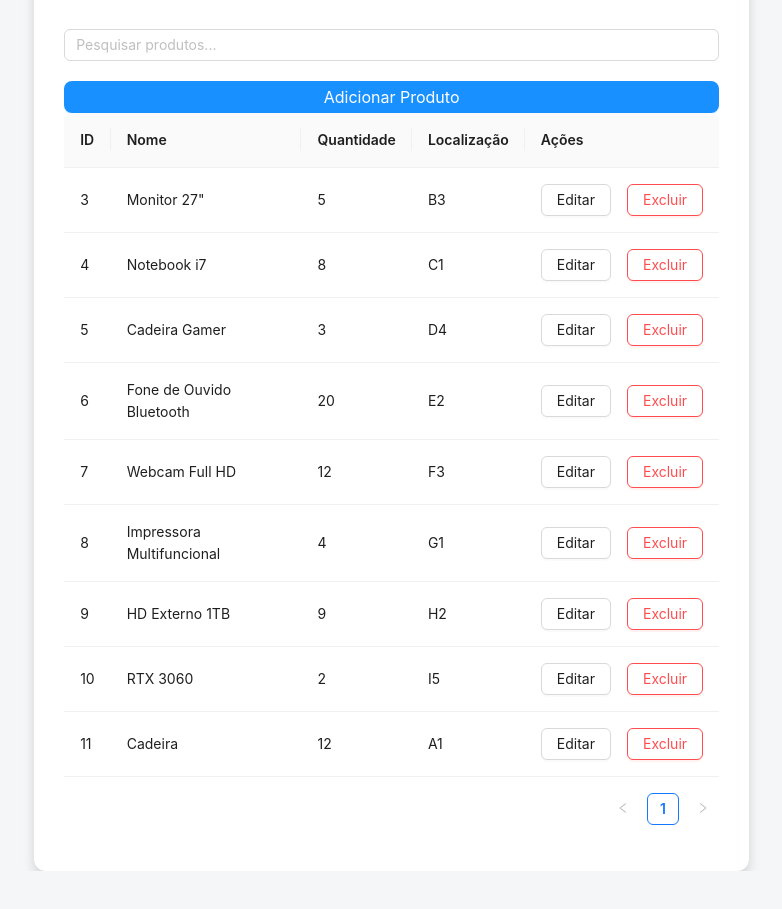
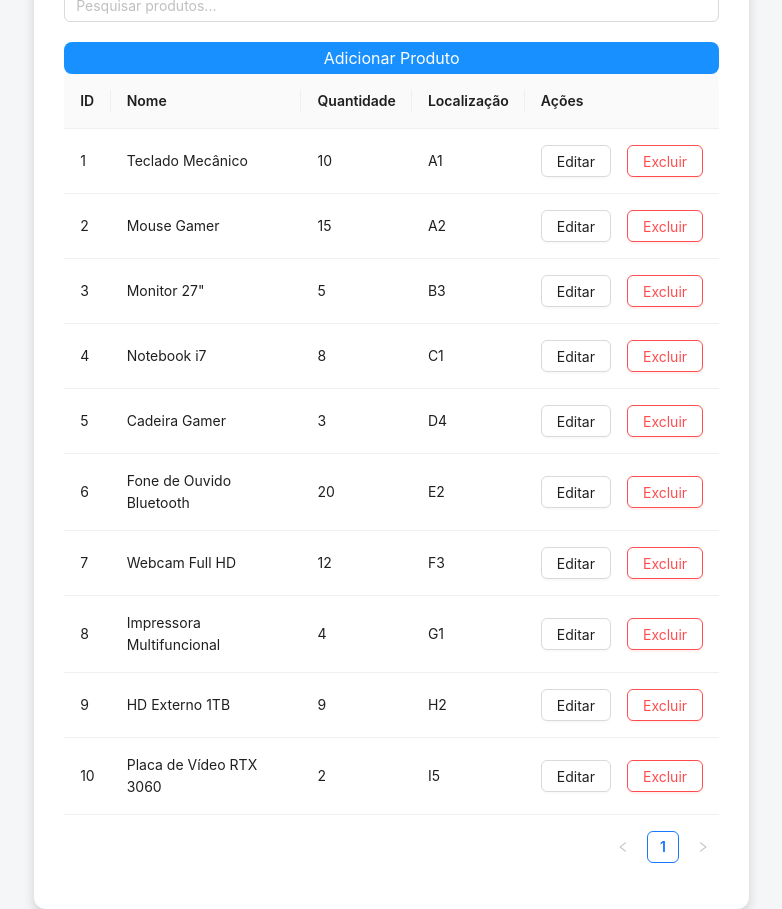
Before and after one commit to VIONE34-PNG/lista-produto, a React (Create React App) app: page / in a window 1280 px wide. Shown: the whole page, without its empty margins (242-1024 px from the left). Before the commit the page ends 871 px from the top, so only its background shows below. Built offline with nearby package versions, Linux system fonts and the light colour scheme; data requests are answered from the project's data file.

Commit message:
Corrigido problema de exclusão e ajustado IDs no db.json

```diff
--- a/db.json
+++ b/db.json
@@ -1,5 +1,17 @@
 {
   "products": [
+    {
+      "id": "1",
+      "name": "Teclado Mecânico",
+      "quantity": 10,
+      "location": "A1"
+    },
+    {
+      "id": "2",
+      "name": "Mouse Gamer",
+      "quantity": 15,
+      "location": "A2"
+    },
     {
       "id": "3",
       "name": "Monitor 27\"",
@@ -43,16 +55,10 @@
       "location": "H2"
     },
     {
-      "name": "RTX 3060",
+      "id": "10",
+      "name": "Placa de Vídeo RTX 3060",
       "quantity": 2,
-      "location": "I5",
-      "id": "10"
-    },
-    {
-      "id": 11,
-      "name": "Cadeira",
-      "quantity": "12",
-      "location": "A1"
+      "location": "I5"
     }
   ]
 }
--- a/src/App.js
+++ b/src/App.js
@@ -20,18 +20,23 @@ const App = () => {
   const carregarProdutos = async () => {
     try {
       const resposta = await fetch(API_URL);
+      if (!resposta.ok) throw new Error("Erro ao carregar produtos");
       const dados = await resposta.json();
-      setProdutos(dados.sort((a, b) => a.id - b.id));
+      setProdutos(dados.map(produto => ({ ...produto, id: String(produto.id) })).sort((a, b) => a.id - b.id));
     } catch (erro) {
       console.error("Erro ao carregar produtos:", erro);
     }
   };
 
   const filtrarProdutos = () =>
-    produtos.filter(produto => produto.name.toLowerCase().includes(termoPesquisa.toLowerCase()));
+    produtos.filter(produto =>
+      produto.name.toLowerCase().includes(termoPesquisa.toLowerCase())
+    );
 
   const abrirModal = (produto = null) => {
-    setProdutoEditando(produto ? { ...produto } : { name: "", price: "", description: "" });
+    setProdutoEditando(
+      produto ? { ...produto } : { name: "", price: "", description: "" }
+    );
     setModalVisivel(true);
   };
 
@@ -40,16 +45,13 @@ const App = () => {
     setModalVisivel(false);
   };
 
-  const salvarProduto = async (produto) => {
+  const salvarProduto = async produto => {
     const editando = !!produtoEditando?.id;
     const url = editando ? `${API_URL}/${produtoEditando.id}` : API_URL;
     const metodo = editando ? "PUT" : "POST";
+    produto.id = editando ? String(produtoEditando.id) : String(produtos.length > 0 ? Math.max(...produtos.map(p => Number(p.id))) + 1 : 1);
 
     try {
-      if (!editando) {
-        produto.id = produtos.length > 0 ? Math.max(...produtos.map(p => p.id)) + 1 : 1;
-      }
-
       const resposta = await fetch(url, {
         method: metodo,
         headers: { "Content-Type": "application/json" },
@@ -57,24 +59,27 @@ const App = () => {
       });
 
       if (!resposta.ok) throw new Error("Erro ao salvar produto");
-
-      const produtoAtualizado = await resposta.json();
-      setProdutos(produtos =>
-        editando ? produtos.map(p => (p.id === produtoEditando.id ? produtoAtualizado : p)) : [...produtos, produtoAtualizado].sort((a, b) => a.id - b.id)
-      );
-
+      await carregarProdutos();
       fecharModal();
     } catch (erro) {
       console.error("Erro ao salvar produto:", erro);
     }
   };
 
-  const excluirProduto = async (id) => {
+  const excluirProduto = async id => {
+    const idString = String(id);
+    console.log(`Tentando excluir produto com ID: ${idString}`);
     try {
-      await fetch(`${API_URL}/${id}`, { method: "DELETE" });
-      setProdutos(produtos => produtos.filter(produto => produto.id !== id));
+      const resposta = await fetch(`${API_URL}/${idString}`, { method: "DELETE" });
+      if (!resposta.ok) {
+        const erroTexto = await resposta.text();
+        throw new Error(`Erro ao excluir produto: ${erroTexto}`);
+      }
+      console.log(`Produto ${idString} excluído com sucesso.`);
+      setProdutos(produtos => produtos.filter(produto => produto.id !== idString));
     } catch (erro) {
       console.error("Erro ao excluir produto:", erro);
+      alert(`Erro ao excluir produto: ${erro.message}`);
     }
   };
 
```
Also changed, not shown: src/App.css (+7 -8 lines).
